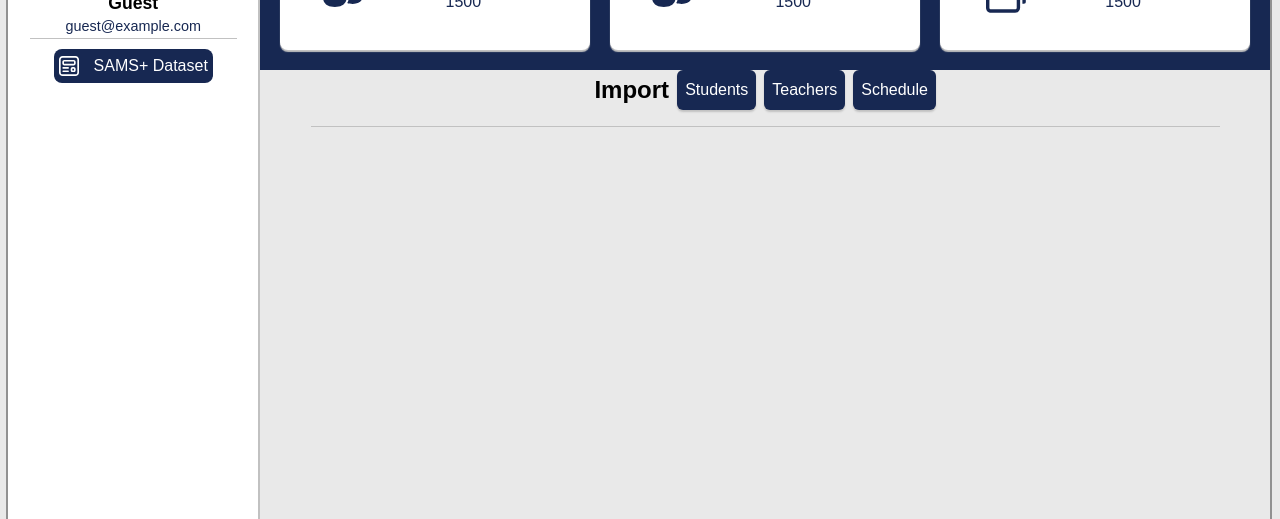
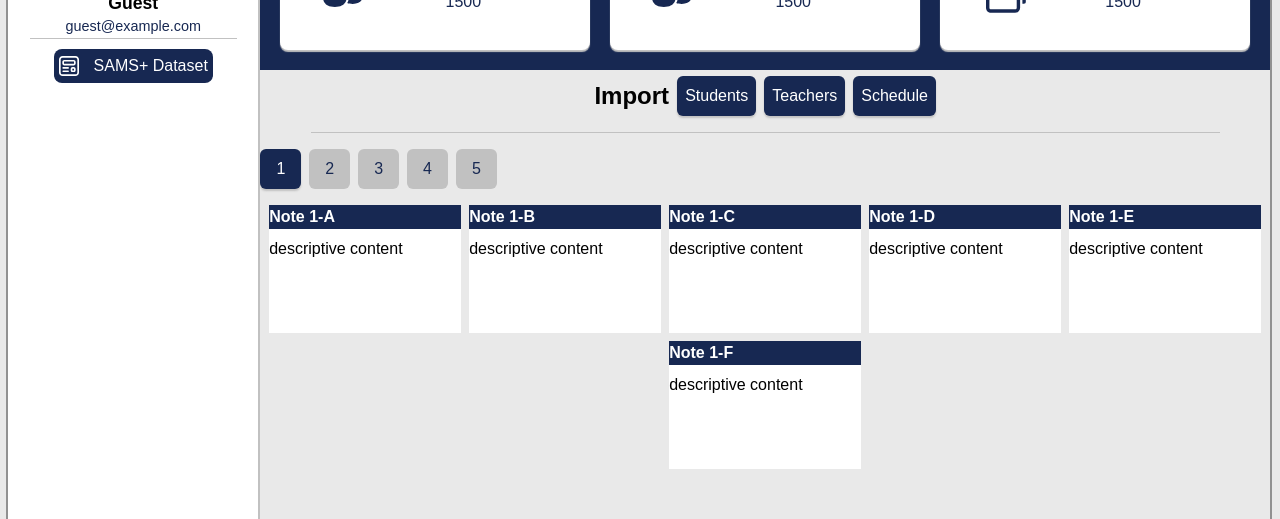
Before and after one commit to kamachi-dev/sams, a Next.js app: page /admin-portal in a window 1280 px wide. Shown: the part 178-697 px from the top of the page. Built offline with nearby package versions, Linux system fonts and the light colour scheme; no server answers.

Commit message:
admin notes

```diff
--- a/app/(pages)/admin-portal/page.tsx
+++ b/app/(pages)/admin-portal/page.tsx
@@ -2,10 +2,55 @@
 
 import SamsTemplate from "@/app/components/SamsTemplate";
 import Image from "next/image";
-import { Label, Separator } from "radix-ui";
+import { Label, Separator, ToggleGroup } from "radix-ui";
+import { useState } from "react";
 import './styles.css';
 
 export default function Admin() {
+    const groups = ["1", "2", "3", "4", "5"];
+    const [selectedGroup, setSelectedGroup] = useState<string>(groups[0]);
+    const notesByGroup: Record<string, [string, string][]> = {
+        "1": [
+            ["Note 1-A", "descriptive content"],
+            ["Note 1-B", "descriptive content"],
+            ["Note 1-C", "descriptive content"],
+            ["Note 1-D", "descriptive content"],
+            ["Note 1-E", "descriptive content"],
+            ["Note 1-F", "descriptive content"],
+        ],
+        "2": [
+            ["Note 2-A", "descriptive content"],
+            ["Note 2-B", "descriptive content"],
+            ["Note 2-C", "descriptive content"],
+            ["Note 2-D", "descriptive content"],
+            ["Note 2-E", "descriptive content"],
+            ["Note 2-F", "descriptive content"],
+        ],
+        "3": [
+            ["Note 3-A", "descriptive content"],
+            ["Note 3-B", "descriptive content"],
+            ["Note 3-C", "descriptive content"],
+            ["Note 3-D", "descriptive content"],
+            ["Note 3-E", "descriptive content"],
+            ["Note 3-F", "descriptive content"],
+        ],
+        "4": [
+            ["Note 4-A", "descriptive content"],
+            ["Note 4-B", "descriptive content"],
+            ["Note 4-C", "descriptive content"],
+            ["Note 4-D", "descriptive content"],
+            ["Note 4-E", "descriptive content"],
+            ["Note 4-F", "descriptive content"],
+        ],
+        "5": [
+            ["Note 5-A", "descriptive content"],
+            ["Note 5-B", "descriptive content"],
+            ["Note 5-C", "descriptive content"],
+            ["Note 5-D", "descriptive content"],
+            ["Note 5-E", "descriptive content"],
+            ["Note 5-F", "descriptive content"],
+        ],
+    };
     return (
         <SamsTemplate links={[
             {
@@ -36,7 +81,7 @@ export default function Admin() {
                 ],
                 content: <>
                     <section className="justify-center items-center flex flex-col gap-4">
-                        <div className="flex justify-center items-center">
+                        <div className="flex justify-center items-center mt-1.5">
                             <Label.Root className="font-bold text-2xl">Import</Label.Root>
                             <button className="import-button">
                                 <Label.Root>Students</Label.Root>
@@ -51,7 +96,32 @@ export default function Admin() {
                         <Separator.Root orientation="horizontal" className="sams-separator" />
                     </section>
                     <section>
-
+                        <ToggleGroup.Root
+                            type="single"
+                            className="archive-group"
+                            value={selectedGroup}
+                            onValueChange={(val) => val && setSelectedGroup(val)}
+                        >
+                            {groups.map((value) => (
+                                <ToggleGroup.Item key={value} value={value} className="archive-group-item">
+                                    {value}
+                                </ToggleGroup.Item>
+                            ))}
+                        </ToggleGroup.Root>
+                    </section>
+                    <section>
+                        <div className="archive">
+                            {notesByGroup[selectedGroup]?.map((note, idx) => (
+                                <div key={`${selectedGroup}-${idx}`} className="archive-item">
+                                    <div className="archive-item-header">
+                                        {note[0]}
+                                    </div>
+                                    <div className="archive-item-content">
+                                        {note[1]}
+                                    </div>
+                                </div>
+                            ))}
+                        </div>
                     </section>
                 </>
             }
--- a/app/(pages)/admin-portal/styles.css
+++ b/app/(pages)/admin-portal/styles.css
@@ -7,3 +7,44 @@
     border-radius: 0.375rem;
     cursor: pointer;
 }
+
+.archive-group {
+    display: flex;
+    gap: 0.5rem;
+    margin-top: 1rem;
+}
+
+.archive-group-item {
+    padding: 0.5rem 1rem;
+    background-color: var(--foreground3);
+    color: var(--accent1);
+    border-radius: 0.375rem;
+    cursor: pointer;
+}
+
+.archive-group-item[data-state="on"] {
+    background-color: var(--accent1);
+    color: var(--background1);
+    box-shadow: 0px 2px 2px var(--foreground3);
+}
+
+.archive {
+    margin-top: 1rem;
+    justify-content: center;
+    display: flex;
+    gap: 0.5rem;
+    flex-wrap: wrap;
+}
+
+.archive-item {
+    background-color: var(--background1);
+    width: 15dvw;
+    height: 10dvw;
+}
+
+.archive-item-header {
+    background-color: var(--accent1);
+    color: var(--background1);
+    font-weight: bold;
+    margin-bottom: 0.5rem;
+}
```
Also changed, not shown: app/(pages)/(login)/index.css (+21 -0 lines).
